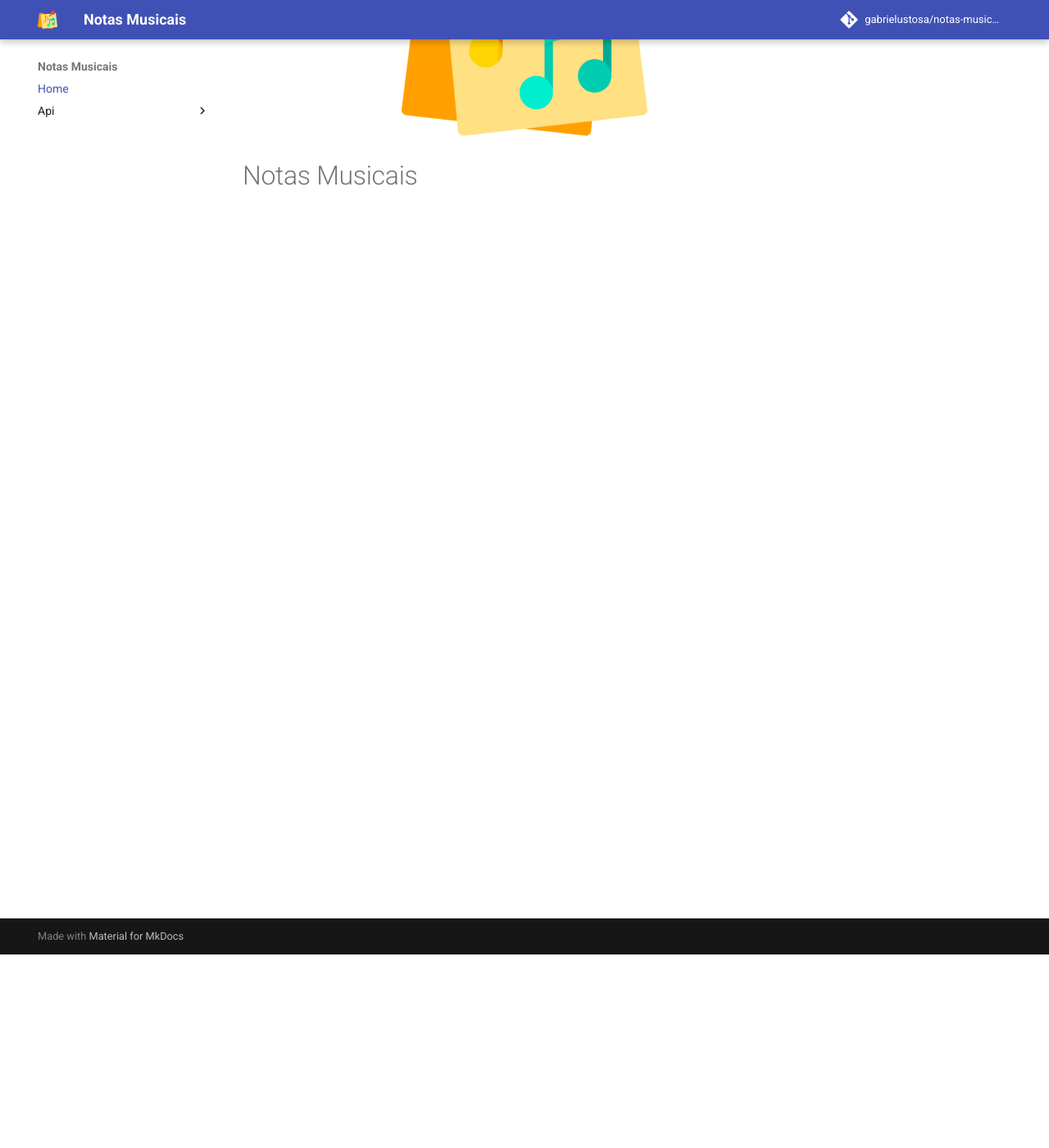
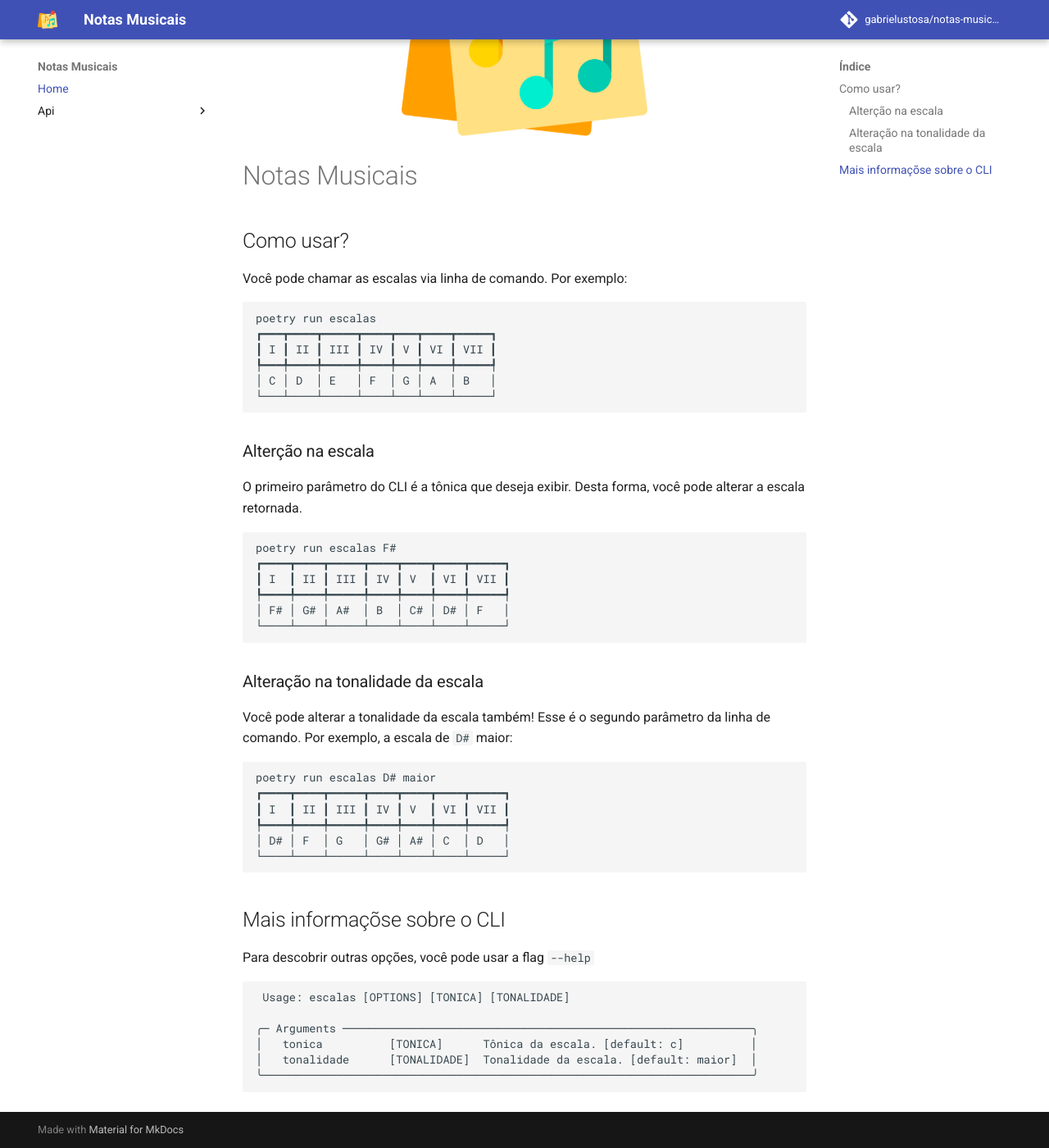
Before and after one commit to gabrielustosa/notas-musicais, an MkDocs documentation site: the page built from docs/index.md, in a window 1280 px wide and 1400 px high, scrolled down 236 px. Shown: the whole window at 82% size. Built offline with MkDocs 1.6.1 and Material for MkDocs 9.7.7, drawn with Linux system fonts in a browser that asks for light colours; comment, search, counter and statistics services are not loaded.

Commit message:
Acrescentando inforamções sobre o CLI na documentação

````diff
--- a/docs/index.md
+++ b/docs/index.md
@@ -1,3 +1,56 @@
 ![logo do projeto](assets/logo.png){width="300" .center}
 
 # Notas Musicais
+
+## Como usar?
+
+Você pode chamar as escalas via linha de comando. Por exemplo:
+
+```bash
+poetry run escalas
+┏━━━┳━━━━┳━━━━━┳━━━━┳━━━┳━━━━┳━━━━━┓
+┃ I ┃ II ┃ III ┃ IV ┃ V ┃ VI ┃ VII ┃
+┡━━━╇━━━━╇━━━━━╇━━━━╇━━━╇━━━━╇━━━━━┩
+│ C │ D  │ E   │ F  │ G │ A  │ B   │
+└───┴────┴─────┴────┴───┴────┴─────┘
+```
+
+### Alterção na escala
+
+O primeiro parâmetro do CLI é a tônica que deseja exibir. Desta forma, você pode alterar a escala retornada.
+
+```bash
+poetry run escalas F#
+┏━━━━┳━━━━┳━━━━━┳━━━━┳━━━━┳━━━━┳━━━━━┓
+┃ I  ┃ II ┃ III ┃ IV ┃ V  ┃ VI ┃ VII ┃
+┡━━━━╇━━━━╇━━━━━╇━━━━╇━━━━╇━━━━╇━━━━━┩
+│ F# │ G# │ A#  │ B  │ C# │ D# │ F   │
+└────┴────┴─────┴────┴────┴────┴─────┘
+```
+
+### Alteração na tonalidade da escala
+
+Você pode alterar a tonalidade da escala também! Esse é o segundo parâmetro da linha de comando. Por exemplo, a escala
+de `D#` maior:
+
+```bash
+poetry run escalas D# maior
+┏━━━━┳━━━━┳━━━━━┳━━━━┳━━━━┳━━━━┳━━━━━┓
+┃ I  ┃ II ┃ III ┃ IV ┃ V  ┃ VI ┃ VII ┃
+┡━━━━╇━━━━╇━━━━━╇━━━━╇━━━━╇━━━━╇━━━━━┩
+│ D# │ F  │ G   │ G# │ A# │ C  │ D   │
+└────┴────┴─────┴────┴────┴────┴─────┘
+```
+
+## Mais informaçõse sobre o CLI
+
+Para descobrir outras opções, você pode usar a flag ``--help``
+
+```bash
+ Usage: escalas [OPTIONS] [TONICA] [TONALIDADE]
+
+╭─ Arguments ─────────────────────────────────────────────────────────────╮
+│   tonica          [TONICA]      Tônica da escala. [default: c]          │
+│   tonalidade      [TONALIDADE]  Tonalidade da escala. [default: maior]  │
+╰─────────────────────────────────────────────────────────────────────────╯
+```
````
Also changed, not shown: 2 other files.
